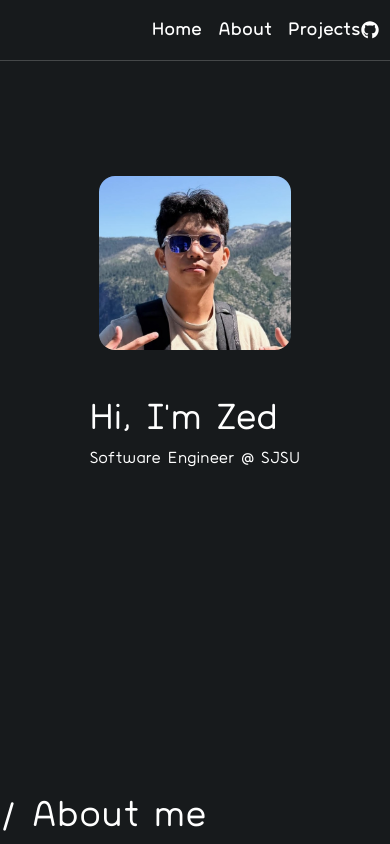
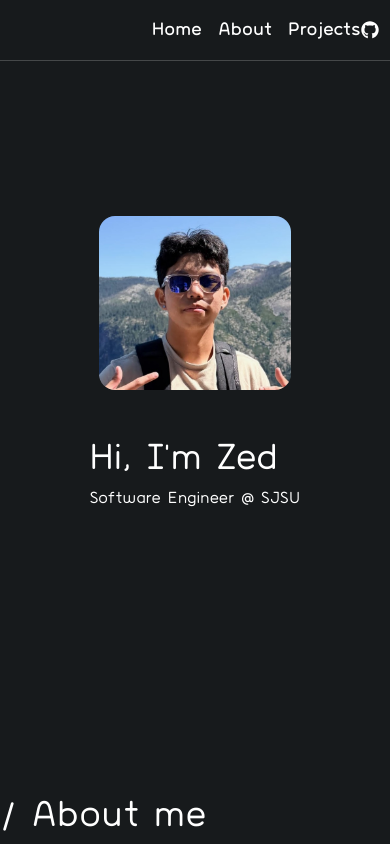
Before and after one commit to saranillozed55/Website-Portfolio, a React (Vite) app in the folder my-app/: page / in a window 390 px wide. Shown: the top 844 px of the page. Built offline with nearby package versions, Linux system fonts and the light colour scheme.

Commit message:
Prevent overflow(left and right scroll)

```diff
--- a/my-app/src/App.jsx
+++ b/my-app/src/App.jsx
@@ -58,6 +58,9 @@ function App() {
         justify-center
         gap-12
         min-h-screen
+        pt-20
+        md:pt-0
+        px-4
         -mt-40
         ">
           <Card/>
```
